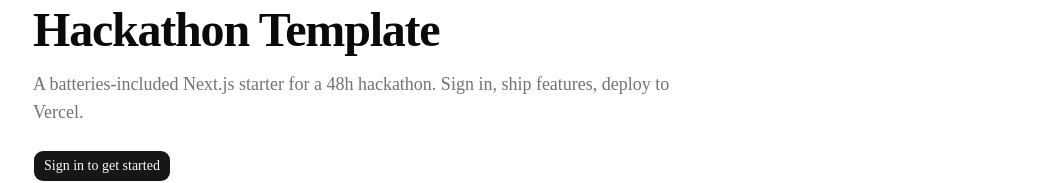
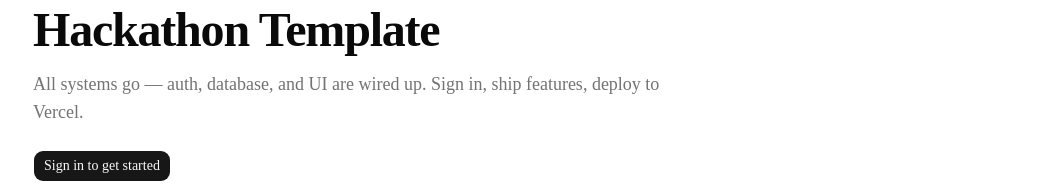
Before and after one commit to PawelGargula/hackathon, a Next.js app: page / in a window 1280 px wide. Shown: the part 123-306 px from the top of the page, without its empty margins (119-1160 px from the left). Built offline with nearby package versions, Linux system fonts and the light colour scheme; no server answers.

Commit message:
Update package-lock.json and enhance homepage and dashboard messaging for clarity.

```diff
--- a/app/(dashboard)/dashboard/page.tsx
+++ b/app/(dashboard)/dashboard/page.tsx
@@ -16,7 +16,7 @@ export default async function DashboardPage() {
     <div className="mx-auto max-w-5xl px-6 py-16">
       <h1 className="text-3xl font-bold tracking-tight">Dashboard</h1>
       <p className="mt-2 text-muted-foreground">
-        Protected route — you must be signed in to see this.
+        You&apos;re in — deploy test passed. This page is protected by Auth.js.
       </p>
 
       <Card className="mt-8 max-w-md">
--- a/app/page.tsx
+++ b/app/page.tsx
@@ -29,8 +29,8 @@ export default async function HomePage() {
           Hackathon Template
         </h1>
         <p className="max-w-2xl text-lg text-muted-foreground">
-          A batteries-included Next.js starter for a 48h hackathon. Sign in,
-          ship features, deploy to Vercel.
+          All systems go — auth, database, and UI are wired up. Sign in, ship
+          features, deploy to Vercel.
         </p>
         <div className="flex gap-3 pt-2">
           {session?.user ? (
```
Also changed, not shown: 1 other file (tests, documents, lock files or other folders).
